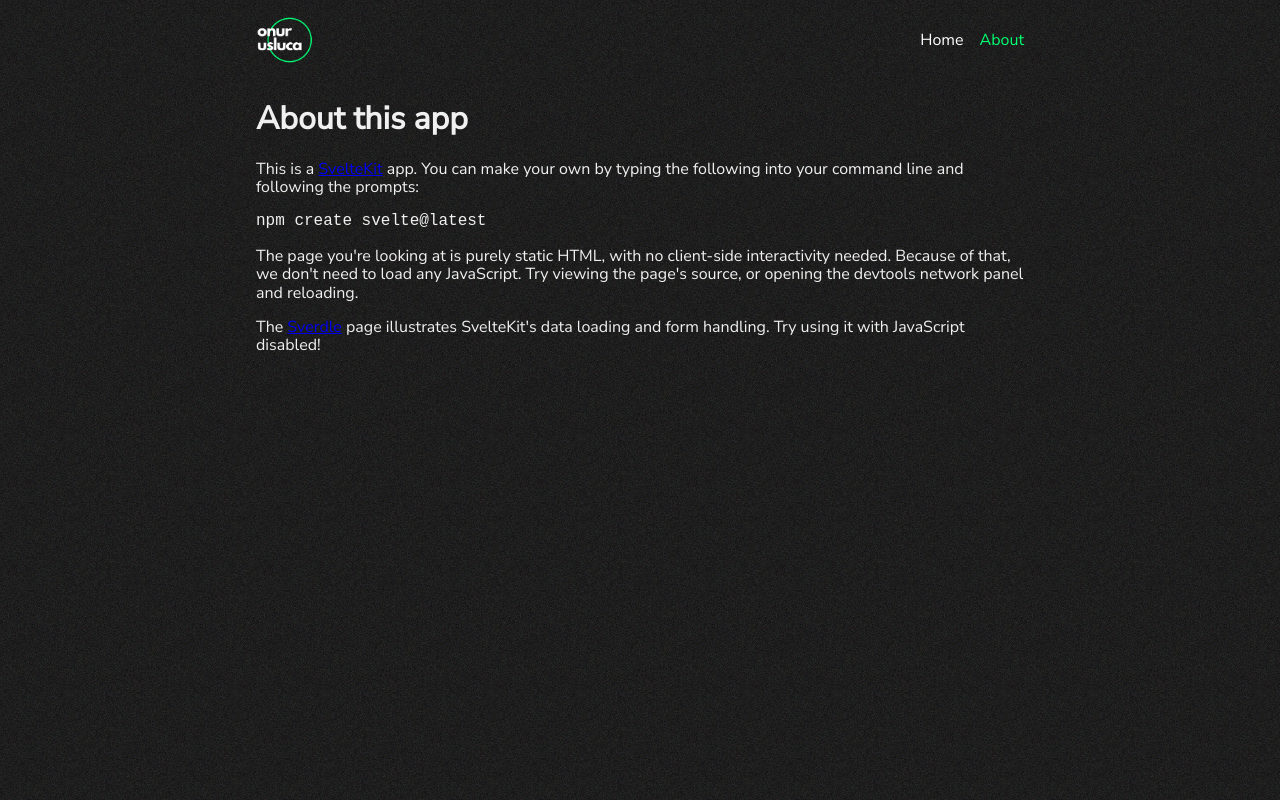
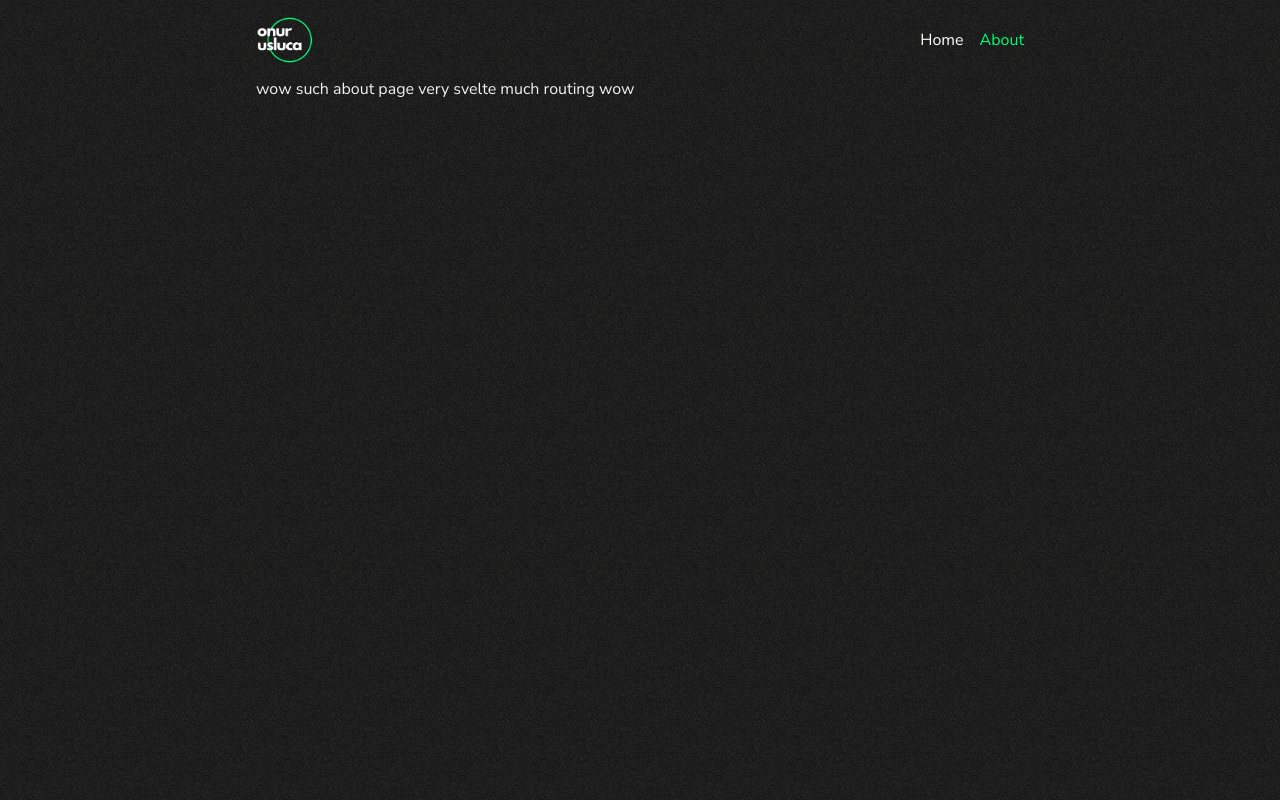
Before and after one commit to onurusluca/portfolio-v3, a SvelteKit app: page /about in a window 1280 px wide. Built offline with nearby package versions, Linux system fonts and the light colour scheme.

Commit message:
remove unused stuff

```diff
--- a/src/routes/about/+page.svelte
+++ b/src/routes/about/+page.svelte
@@ -3,24 +3,4 @@
 	<meta name="description" content="About this app" />
 </svelte:head>
 
-<div class="text-column">
-	<h1>About this app</h1>
-
-	<p>
-		This is a <a href="https://kit.svelte.dev">SvelteKit</a> app. You can make your own by typing the
-		following into your command line and following the prompts:
-	</p>
-
-	<pre>npm create svelte@latest</pre>
-
-	<p>
-		The page you're looking at is purely static HTML, with no client-side interactivity needed.
-		Because of that, we don't need to load any JavaScript. Try viewing the page's source, or opening
-		the devtools network panel and reloading.
-	</p>
-
-	<p>
-		The <a href="/sverdle">Sverdle</a> page illustrates SvelteKit's data loading and form handling. Try
-		using it with JavaScript disabled!
-	</p>
-</div>
+<div class="text-column">wow such about page very svelte much routing wow</div>
```
